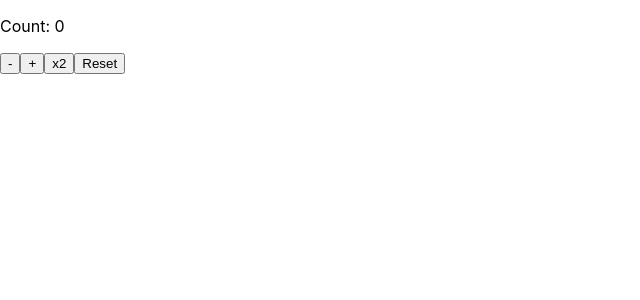
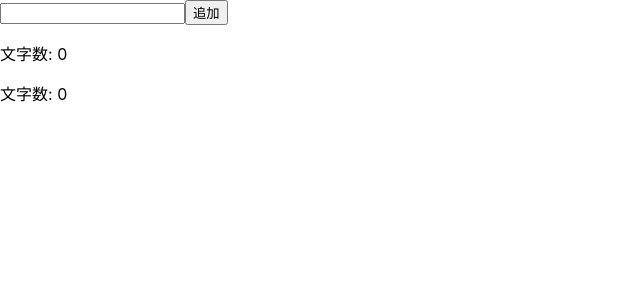
Before and after one commit to Keishiro308/react-sample, a React (Create React App) app: page / in a window 1280 px wide. Shown: the top 300 px of the page, without its empty margins (0-640 px from the left). Built offline with nearby package versions, Linux system fonts and the light colour scheme.

Commit message:
3.5.2まで

```diff
--- /dev/null
+++ b/src/components/UseMemoSample.tsx
@@ -0,0 +1,34 @@
+import React, { useState, useMemo } from 'react'
+
+export const UseMemoSample = () => {
+  const [text, setText] = useState('')
+  const [items, setItems] = useState<string[]>([])
+
+  const onChangeInput = (e: React.ChangeEvent<HTMLInputElement>) => {
+    setText(e.target.value)
+  }
+
+  const onClickButton = () => {
+    setItems((prevItems) => [...prevItems, text])
+    setText('')
+  }
+
+  // 再描画のたびに文字数を計算する
+  const numberOfCharacters1 = items.reduce((sub, item) => sub + item.length, 0)
+  // itemsが変更されたときだけ文字数を計算する
+  const numberOfCharacters2 = useMemo(() => items.reduce((sub, item) => sub + item.length, 0), [items])
+
+  return (
+    <div>
+      <input value={text} onChange={onChangeInput} />
+      <button onClick={onClickButton}>追加</button>
+      <ul>
+        {items.map((item, index) => (
+          <li key={index}>{item}</li>
+        ))}
+      </ul>
+      <p>文字数: {numberOfCharacters1}</p>
+      <p>文字数: {numberOfCharacters2}</p>
+    </div>
+  )
+}
--- a/src/index.tsx
+++ b/src/index.tsx
@@ -2,14 +2,14 @@ import React from 'react';
 import ReactDOM from 'react-dom/client';
 import './index.css';
 import reportWebVitals from './reportWebVitals';
-import Counter from './components/ReducerSample';
+import { UseMemoSample } from './components/UseMemoSample';
 
 const root = ReactDOM.createRoot(
   document.getElementById('root') as HTMLElement
 );
 root.render(
   <React.StrictMode>
-    <Counter initialValue={0} />
+    <UseMemoSample />
   </React.StrictMode>
 );
 
```
Also changed, not shown: src/components/Parent.tsx (added, +46 -0 lines), src/components/UseCallbackSample.tsx (added, +62 -0 lines).
